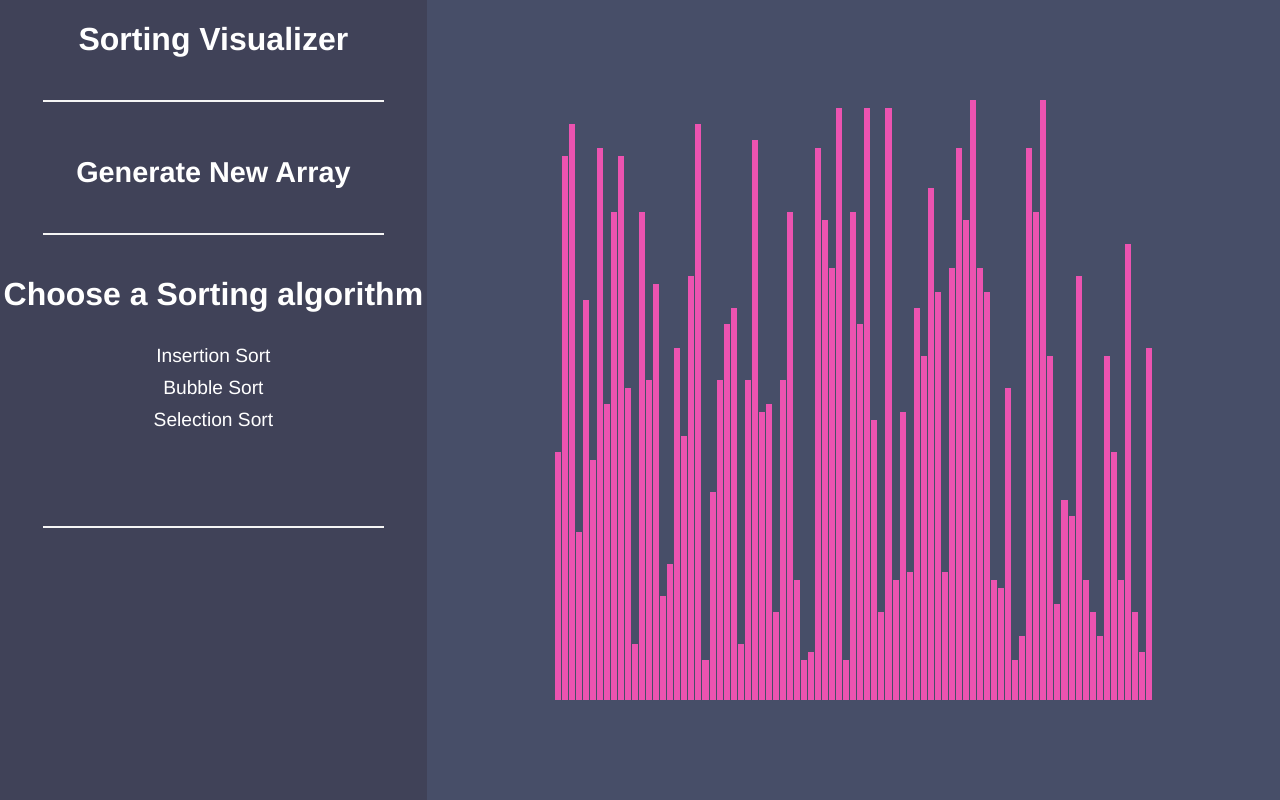
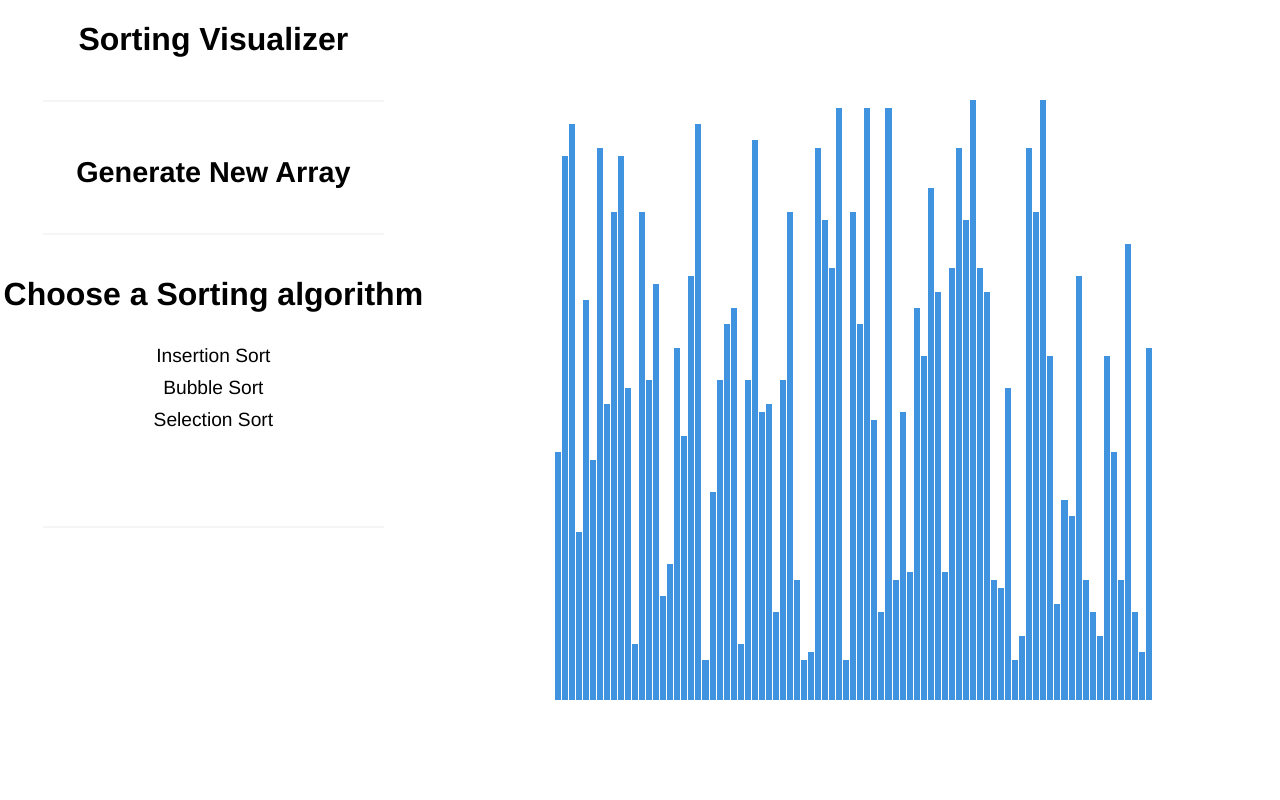
Before and after one commit to timurturut/SortingVisualizer, a React (Create React App) app: page / in a window 1280 px wide. Built offline with nearby package versions, Linux system fonts and the light colour scheme.

Commit message:
color change

```diff
--- a/src/LeftBar/LeftBar.css
+++ b/src/LeftBar/LeftBar.css
@@ -21,8 +21,8 @@
 
 
     height: 100vh;
-    background-color: #404258;
-    color: white;
+    background-color: #ffffff;
+    color: #000000;
 }
 
 body{
--- a/src/SortingVisualizer/SortingVisualizer.css
+++ b/src/SortingVisualizer/SortingVisualizer.css
@@ -5,7 +5,7 @@
     justify-items: center;
     align-items: center;
     height: 100vh;
-    background-color: #474E68;
+    background-color: #ffffff;
   }
 .arrayContainer{
     display: grid;
--- a/src/SortingVisualizer/SortingVisualizer.jsx
+++ b/src/SortingVisualizer/SortingVisualizer.jsx
@@ -5,9 +5,9 @@ import * as SortingAlgorithms from '../sortingAlgorithms/sortingAlgorithms';
 export default function SortingVisualizer({selectedAlgorithm , sortButton , setSortButton , newArray , setNewArray , setHideButton , sizeVal ,setSizeVal}) {
     const [array, setArray] = useState([]);
 
-    const PRIMARY_COLOR = '#EC53B0';
-    const SECONDARY_COLOR = '#FDE5EC'
-    const THIRD_COLOR = '#FDE5EC';
+    const PRIMARY_COLOR = '#4093df';
+    const SECONDARY_COLOR = '#EC53B0'
+    const THIRD_COLOR = '#EC53B0';
     const FINAL_GREEN = '#6FE7DB';
     const [arraySize, setArraySize] = useState(85);  // default size is 85
 
```
